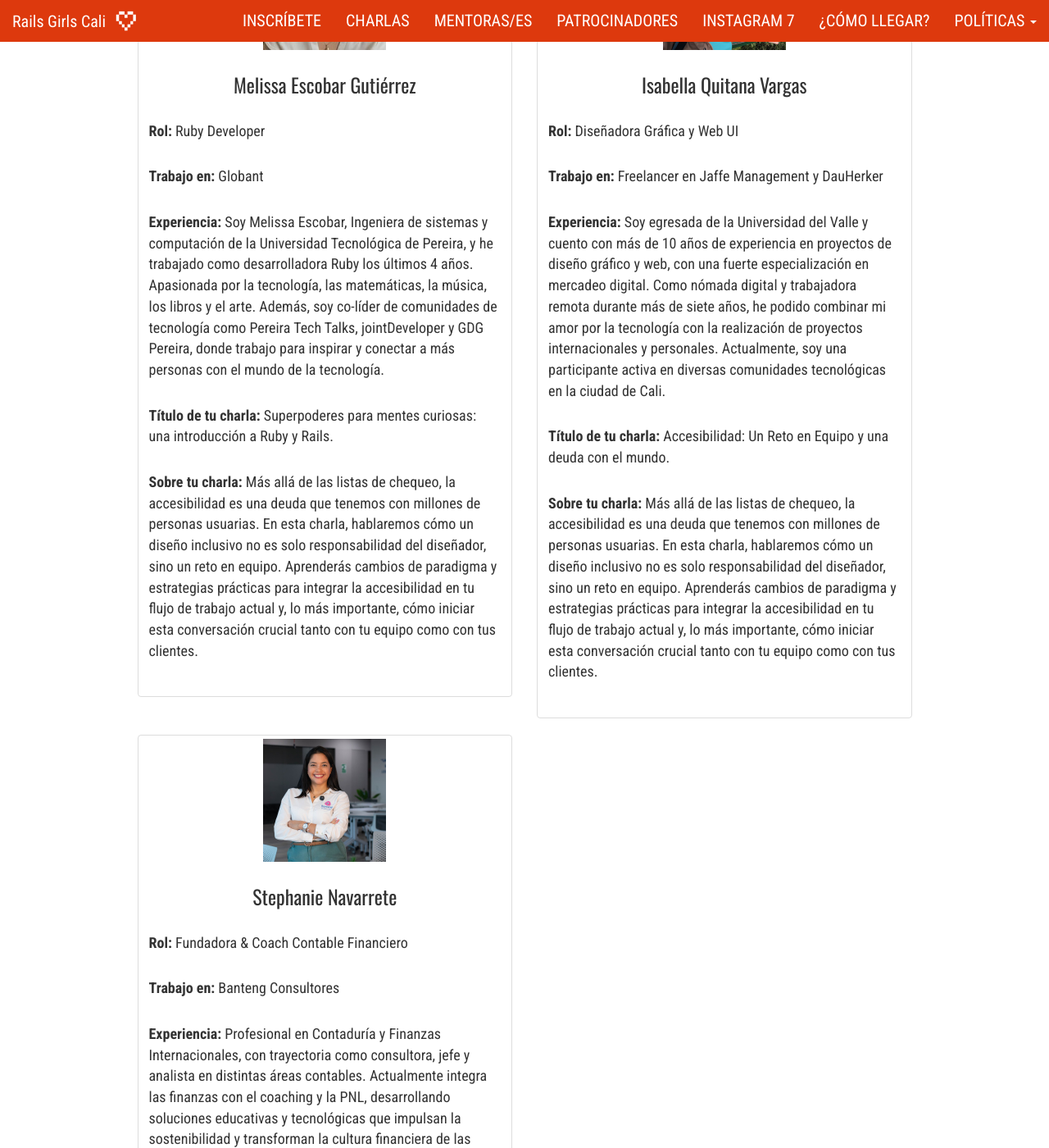
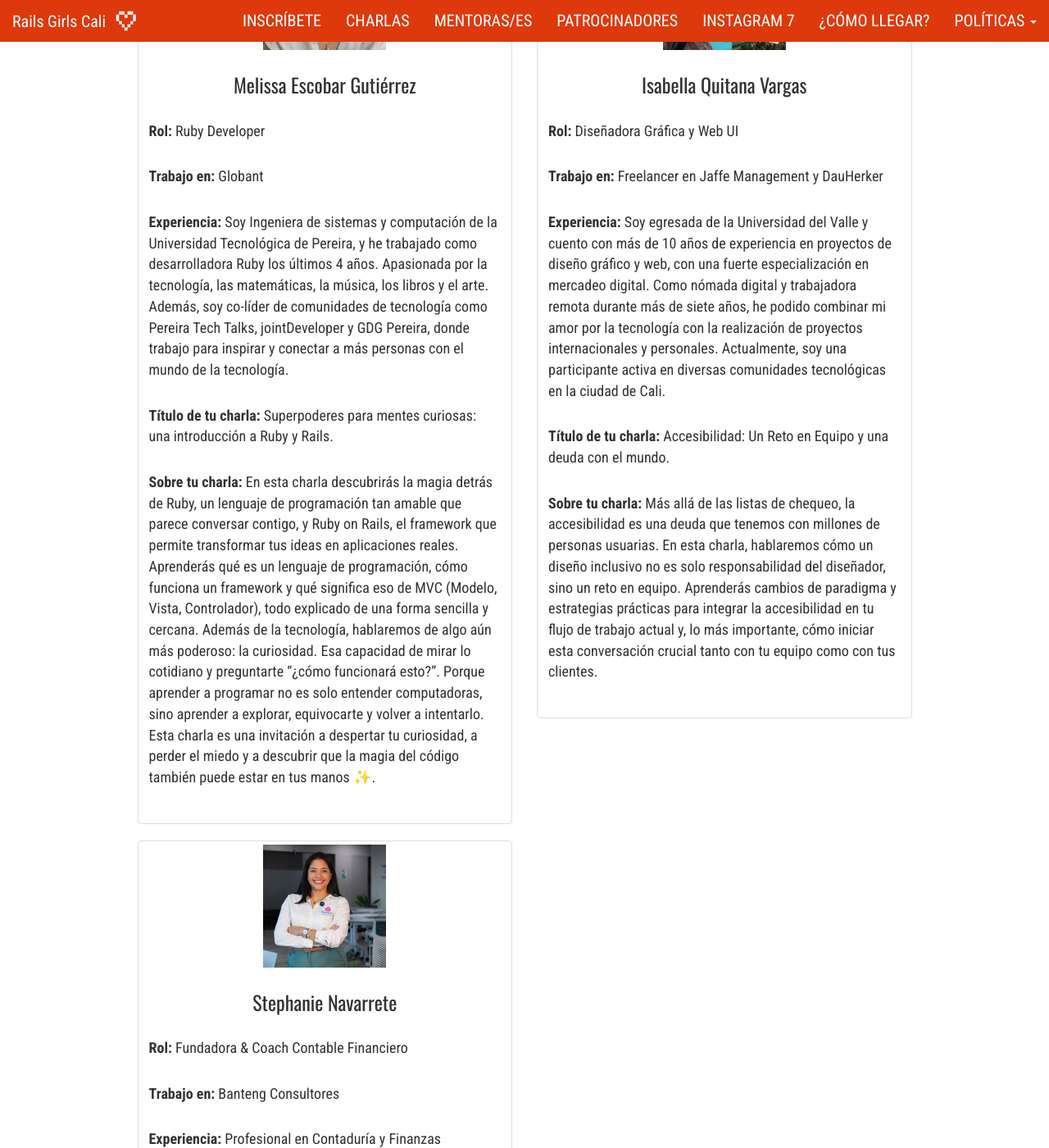
Before and after one commit to railsgirls-cali/railsgirls-cali.github.io, a Jekyll site: the page built from _pages/talks.md, in a window 1280 px wide and 1400 px high, scrolled down 1408 px. Shown: the whole window at 82% size. Built offline with Jekyll 4.4.1, drawn with Linux system fonts in a browser that asks for light colours; nearby versions of some CDN libraries.

Commit message:
Updated changes for Melissa Escobar

```diff
--- a/_data/talks.yml
+++ b/_data/talks.yml
@@ -35,7 +35,7 @@
   role: Ruby Developer
   company: Globant
   experience: >
-    Soy Melissa Escobar, Ingeniera de sistemas y computación de la Universidad Tecnológica de Pereira,
+    Soy Ingeniera de sistemas y computación de la Universidad Tecnológica de Pereira,
     y he trabajado como desarrolladora Ruby los últimos 4 años. Apasionada por la tecnología,
     las matemáticas, la música, los libros y el arte.
     Además, soy co-líder de comunidades de tecnología como Pereira Tech Talks, jointDeveloper y GDG Pereira,
@@ -43,10 +43,15 @@
   talk_title: >
     Superpoderes para mentes curiosas: una introducción a Ruby y Rails.
   talk_description: >
-    Más allá de las listas de chequeo, la accesibilidad es una deuda que tenemos con millones de personas usuarias.
-    En esta charla, hablaremos cómo un diseño inclusivo no es solo responsabilidad del diseñador, sino un reto en equipo.
-    Aprenderás cambios de paradigma y estrategias prácticas para integrar la accesibilidad en tu flujo de trabajo actual y,
-    lo más importante, cómo iniciar esta conversación crucial tanto con tu equipo como con tus clientes.
+    En esta charla descubrirás la magia detrás de Ruby, un lenguaje de programación tan amable que parece conversar contigo,
+    y Ruby on Rails, el framework que permite transformar tus ideas en aplicaciones reales. Aprenderás qué es un lenguaje
+    de programación, cómo funciona un framework y qué significa eso de MVC (Modelo, Vista, Controlador),
+    todo explicado de una forma sencilla y cercana.
+    Además de la tecnología, hablaremos de algo aún más poderoso: la curiosidad. Esa capacidad de mirar lo cotidiano
+    y preguntarte “¿cómo funcionará esto?”. Porque aprender a programar no es solo entender computadoras, sino aprender
+    a explorar, equivocarte y volver a intentarlo.
+    Esta charla es una invitación a despertar tu curiosidad, a perder el miedo
+    y a descubrir que la magia del código también puede estar en tus manos ✨.
 
 - name: Isabella Quitana Vargas
   image: /assets/images/speakers/2025/isabella.jpeg
```
